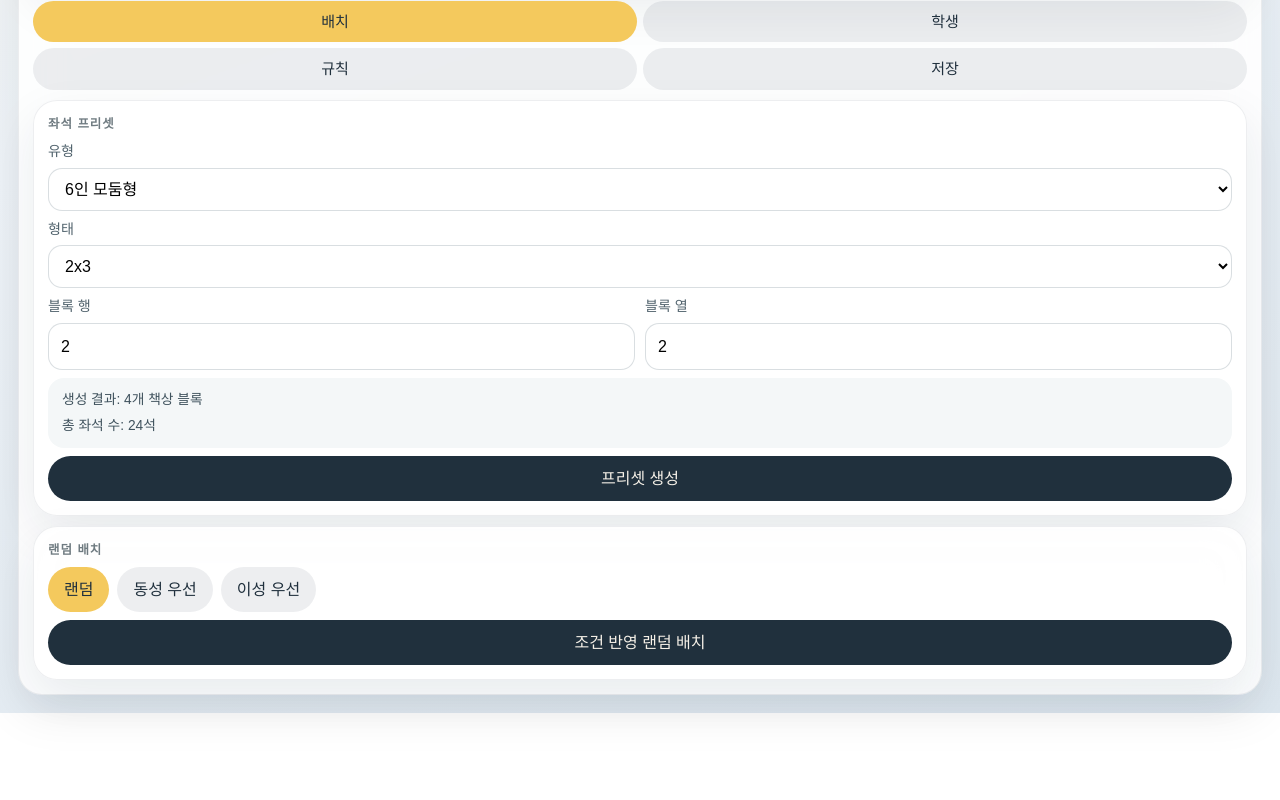
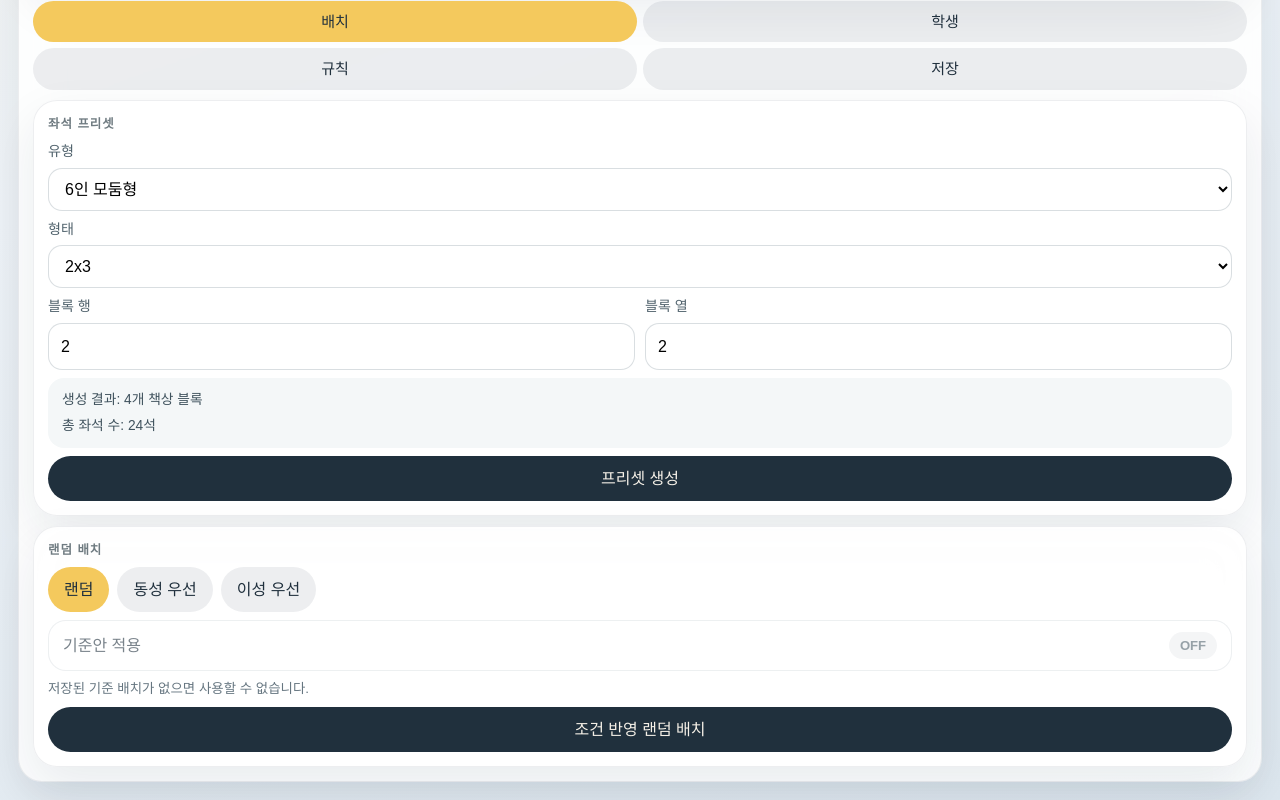
Before and after one commit to hongho55/seating_chart, a React (Vite) app: page / in a window 1280 px wide. Shown: the part 741-1541 px from the top of the page. Before the commit the page ends 1454 px from the top, so only its background shows below. Built offline with nearby package versions, Linux system fonts and the light colour scheme.

Commit message:
Add exact-apply toggle for saved base plan

```diff
--- a/src/App.tsx
+++ b/src/App.tsx
@@ -1,4 +1,5 @@
 import { startTransition, useEffect, useRef, useState, type ChangeEvent } from 'react';
+import { BasePlanArmControl } from './components/BasePlanArmControl';
 import { BasePlanEditActionBar } from './components/BasePlanEditActionBar';
 import { ClassroomOverflowMenu } from './components/ClassroomOverflowMenu';
 import {
@@ -42,6 +43,9 @@ import {
   isBasePlanEditMode,
 } from './lib/appMode';
 import {
+  hasAssignedSeatAssignments,
+} from './lib/seatAssignments';
+import {
   createBackupFile,
   createEmptyClassroom,
   loadAppData,
@@ -331,6 +335,9 @@ export default function App() {
     genderMisses: number;
     unplacedStudents: number;
   } | null>(null);
+  const [basePlanApplyArmedClassroomId, setBasePlanApplyArmedClassroomId] = useState<string | null>(
+    null,
+  );
   const [inspectorTab, setInspectorTab] = useState<InspectorTab>('layout');
   const [appMode, setAppMode] = useState(() => createDefaultAppMode());
   const [basePlanEditSession, setBasePlanEditSession] = useState<BasePlanEditSession | null>(null);
@@ -380,6 +387,14 @@ export default function App() {
     activeClassroom && basePlanEditSession?.classroomId === activeClassroom.id
       ? basePlanEditSession
       : null;
+  const basePlanAvailable = activeClassroom
+    ? hasAssignedSeatAssignments(activeClassroom.basePlan.seats)
+    : false;
+  const basePlanApplyArmed =
+    !!activeClassroom &&
+    !basePlanEditModeActive &&
+    basePlanAvailable &&
+    basePlanApplyArmedClassroomId === activeClassroom.id;
   const viewMode = activeClassroom?.lastViewMode ?? 'teacher';
   const layoutBounds = activeClassroom ? getVisibleLayoutBounds(activeClassroom, viewMode) : null;
   const layoutVisibleWidth = layoutBounds
@@ -422,6 +437,19 @@ export default function App() {
     activeClassroom?.layoutConfig.cols,
   ]);
 
+  useEffect(() => {
+    if (!basePlanApplyArmedClassroomId) {
+      return;
+    }
+
+    const armedClassroom =
+      data.classrooms.find((classroom) => classroom.id === basePlanApplyArmedClassroomId) ?? null;
+
+    if (!armedClassroom || !hasAssignedSeatAssignments(armedClassroom.basePlan.seats)) {
+      setBasePlanApplyArmedClassroomId(null);
+    }
+  }, [basePlanApplyArmedClassroomId, data.classrooms]);
+
   function updateActiveClassroom(
     updater: (classroom: Classroom) => Classroom,
   ) {
@@ -447,6 +475,7 @@ export default function App() {
       );
     }
 
+    setBasePlanApplyArmedClassroomId(null);
     setBasePlanEditSession(null);
     setAppMode(createDefaultAppMode());
     setSelectedStudentIds([]);
@@ -471,6 +500,7 @@ export default function App() {
       classrooms: [...current.classrooms, classroom],
       activeClassroomId: classroom.id,
     }));
+    setBasePlanApplyArmedClassroomId(null);
     setAppMode(createDefaultAppMode());
     setSelectedStudentIds([]);
     setRandomSummary(null);
@@ -509,6 +539,7 @@ export default function App() {
     setSelectedStudentIds([]);
     setRandomSummary(null);
     setRuleDraft({ studentAId: '', studentBId: '' });
+    setBasePlanApplyArmedClassroomId(null);
     setBasePlanEditSession(null);
     setAppMode(createDefaultAppMode());
     setClassroomMenuOpen(false);
@@ -524,12 +555,15 @@ export default function App() {
       ...current,
       activeClassroomId: classroomId,
     }));
+    setBasePlanApplyArmedClassroomId(null);
   }
 
   function handleToggleBasePlanEditMode() {
     if (!activeClassroom) {
       return;
     }
+
+    setBasePlanApplyArmedClassroomId(null);
 
     if (basePlanEditModeActive) {
       closeBasePlanEditMode();
@@ -662,6 +696,17 @@ export default function App() {
     updateActiveClassroom((classroom) => deleteRuleFromClassroom(classroom, ruleId));
   }
 
+  function handleToggleBasePlanApplyArmed() {
+    if (!activeClassroom || basePlanEditModeActive || !basePlanAvailable) {
+      return;
+    }
+
+    setBasePlanApplyArmedClassroomId((current) =>
+      current === activeClassroom.id ? null : activeClassroom.id,
+    );
+    setRandomSummary(null);
+  }
+
   function applyRandomize(
     classroomToRandomize: Classroom,
     applyRandomizedSeats: (classroom: Classroom, seats: Classroom['seats']) => Classroom = setClassroomSeats,
@@ -689,6 +734,14 @@ export default function App() {
       return;
     }
 
+    if (basePlanApplyArmed) {
+      updateActiveClassroom(restoreBasePlanInClassroom);
+      setBasePlanApplyArmedClassroomId(null);
+      setSelectedStudentIds([]);
+      setRandomSummary(null);
+      return;
+    }
+
     applyRandomize(
       applyBasePlanToClassroom(activeClassroom),
       setSeatsFromBasePlanInClassroom,
@@ -785,6 +838,7 @@ export default function App() {
       setBulkStudents('');
       setRuleDraft({ studentAId: '', studentBId: '' });
       setRandomSummary(null);
+      setBasePlanApplyArmedClassroomId(null);
       setBasePlanEditSession(null);
       setAppMode(createDefaultAppMode());
       setClassroomMenuOpen(false);
@@ -1345,9 +1399,16 @@ export default function App() {
                           기준 배치 편집 중에는 상단 액션에서 `전체 랜덤` 또는 `미고정만 랜덤`을 사용합니다.
                         </p>
                       ) : (
-                        <button className="primary-button" type="button" onClick={handleRandomize}>
-                          조건 반영 랜덤 배치
-                        </button>
+                        <>
+                          <BasePlanArmControl
+                            armed={basePlanApplyArmed}
+                            disabled={!basePlanAvailable}
+                            onToggle={handleToggleBasePlanApplyArmed}
+                          />
+                          <button className="primary-button" type="button" onClick={handleRandomize}>
+                            조건 반영 랜덤 배치
+                          </button>
+                        </>
                       )}
                       {randomSummary ? (
                         <div className="status-card">
--- /dev/null
+++ b/src/components/BasePlanArmControl.tsx
@@ -0,0 +1,33 @@
+interface BasePlanArmControlProps {
+  armed: boolean;
+  disabled: boolean;
+  onToggle: () => void;
+}
+
+export function BasePlanArmControl({
+  armed,
+  disabled,
+  onToggle,
+}: BasePlanArmControlProps) {
+  const helperText = disabled
+    ? '저장된 기준 배치가 없으면 사용할 수 없습니다.'
+    : armed
+      ? '기준안 적용 예정 · 다음 실행은 저장된 기준안을 그대로 적용합니다.'
+      : '끄면 기존 조건 반영 랜덤 배치를 사용합니다.';
+
+  return (
+    <div className="base-plan-arm-control">
+      <button
+        className={`base-plan-arm-toggle ${armed ? 'active' : ''}`}
+        type="button"
+        aria-pressed={armed}
+        disabled={disabled}
+        onClick={onToggle}
+      >
+        <span>기준안 적용</span>
+        <span>{armed ? 'ON' : 'OFF'}</span>
+      </button>
+      <p className={`helper-text base-plan-arm-helper ${armed ? 'active' : ''}`}>{helperText}</p>
+    </div>
+  );
+}
--- a/src/lib/seatAssignments.ts
+++ b/src/lib/seatAssignments.ts
@@ -1,4 +1,10 @@
 import type { Seat } from '../types';
+
+export function hasAssignedSeatAssignments(
+  seats: ReadonlyArray<Pick<Seat, 'assignedStudentId'>>,
+): boolean {
+  return seats.some((seat) => seat.assignedStudentId !== null);
+}
 
 export function sanitizeSeatAssignments(
   seats: Seat[],
--- a/src/styles.css
+++ b/src/styles.css
@@ -356,6 +356,62 @@ textarea {
   display: flex;
   flex-wrap: wrap;
   gap: 8px;
+}
+
+.base-plan-arm-control {
+  display: flex;
+  flex-direction: column;
+  gap: 8px;
+}
+
+.base-plan-arm-toggle {
+  display: flex;
+  align-items: center;
+  justify-content: space-between;
+  gap: 12px;
+  width: 100%;
+  padding: 11px 14px;
+  border: 1px solid rgba(48, 75, 92, 0.14);
+  border-radius: 18px;
+  background: #ffffff;
+  color: #20303d;
+  text-align: left;
+  transition:
+    border-color 120ms ease,
+    background 120ms ease,
+    opacity 120ms ease;
+}
+
+.base-plan-arm-toggle span:last-child {
+  display: inline-flex;
+  align-items: center;
+  justify-content: center;
+  min-width: 48px;
+  padding: 4px 10px;
+  border-radius: 999px;
+  background: rgba(32, 48, 61, 0.08);
+  color: #51636d;
+  font-size: 0.82rem;
+  font-weight: 700;
+}
+
+.base-plan-arm-toggle.active {
+  border-color: rgba(212, 162, 26, 0.48);
+  background: #fbf3d7;
+}
+
+.base-plan-arm-toggle.active span:last-child {
+  background: #f4c95d;
+  color: #5b4100;
+}
+
+.base-plan-arm-toggle:disabled {
+  opacity: 0.6;
+  cursor: not-allowed;
+}
+
+.base-plan-arm-helper.active {
+  color: #7a5b04;
 }
 
 .preset-grid-fields {
```
